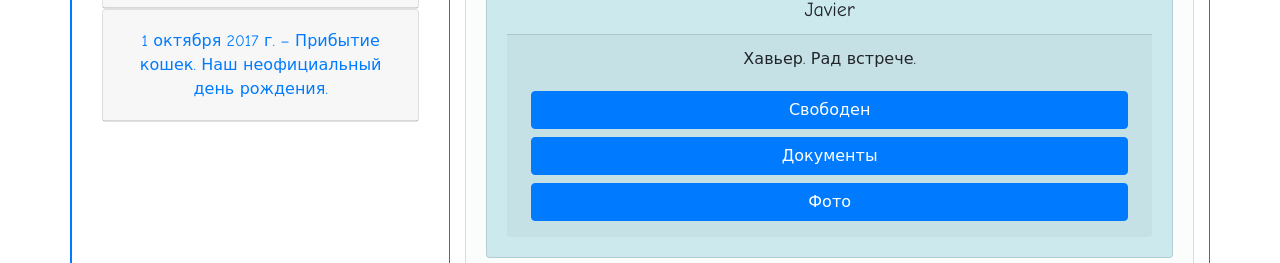
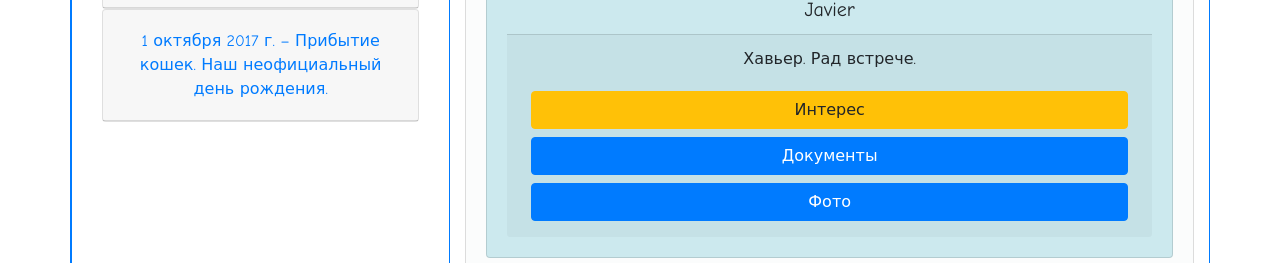
Before and after one commit to sarlackdevelopment/MoveToIkstlan, a plain HTML site: page public_html/kitty.html in a window 1280 px wide. Shown: the part 806-1069 px from the top of the page. Drawn offline with nearby package versions, Linux system fonts and the light colour scheme.

Commit message:
Интерес к Хавьеру

```diff
--- a/public_html/kitty.html
+++ b/public_html/kitty.html
@@ -1342,9 +1342,9 @@
                                                 <p class="text-center">Хавьер. Рад встрече.</p>
                                                 <div class="d-flex flex-column justify-content-center bd-highlight">
 
-                                                    <button class="flex-fill bd-highlight btn btn-primary m-1"
+                                                    <button class="flex-fill bd-highlight btn btn-warning m-1"
                                                         data-placement="top" data-toggle="popover" title="Резервирование котенка"
-                                                        data-content="Для резервирования котенка позвоните по номеру +7 904 21 23 817 (Юлия)">Свободен</button>
+                                                        data-content="Интерес у Александра из Москвы">Интерес</button>
                                                     <button class="flex-fill bd-highlight btn btn-primary m-1"
                                                         data-placement="right" data-toggle="popover" title="Документы на котенка"
                                                         data-content="Слишком мал. Документов нет.">Документы</button>
```
